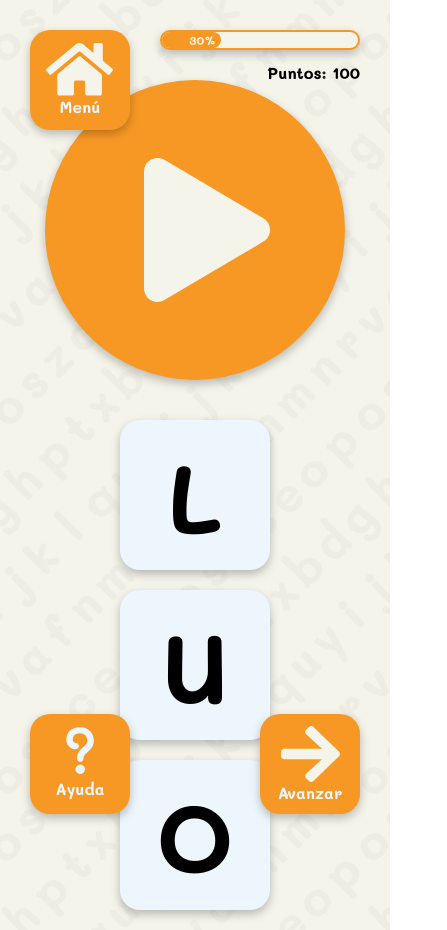
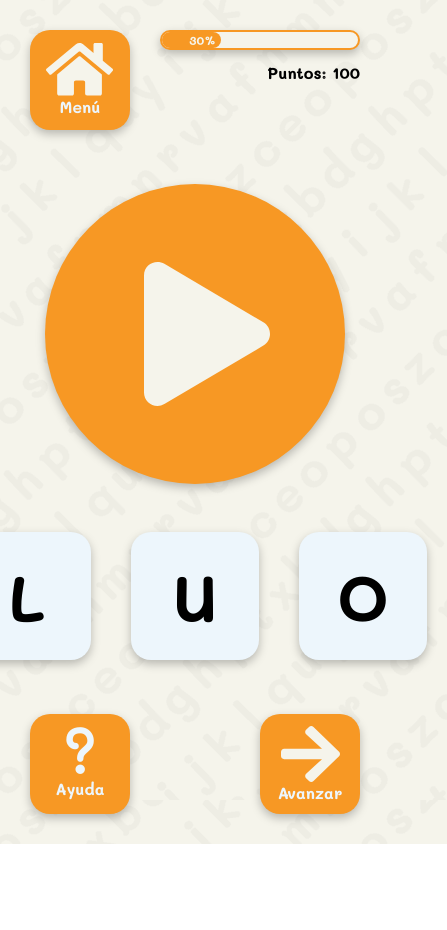
Before and after one commit to AndresViracacha/Leera, a plain HTML site: page E_Primera/index.html in a window 390 px wide. Shown: the whole page, 447 px wide, since content can reach past the window. After the commit the page ends 844 px from the top, so only its background shows below. Drawn offline with Linux system fonts and the light colour scheme.

Commit message:
actualizando

```diff
--- a/E_Primera/style.css
+++ b/E_Primera/style.css
@@ -9,8 +9,11 @@ body{
 }
 .container{
     width: 100%;
+    height: 100vh;
     margin: 0 auto;
-    margin-top: 80px;
+    display: flex;
+    justify-content: center;
+    align-items: center;
     position: relative;
 }
 section{
@@ -33,24 +36,23 @@ section{
 }
 .cards{
     display: flex;
-    max-width: 720px;
-    width: 56%;
-    justify-content: space-between;
+    min-width: 60%;
+    justify-content: center;
     margin: 0 auto;
-    margin-top: 20px;
+    margin-top: 48px;
 }
 .card{
-    width: 200px;
-    height: 200px;
+    width: 128px;
+    height: 128px;
     background-color: #EDF6FC;
     border-radius: 20px;
     box-shadow: 0px 4px 10px rgba(0, 0, 0, 0.25);
     display: flex;
     justify-content: center;
     align-items: center;
-    font-size: 96px;
-    margin-top: 40px;
+    font-size: 64px;
     transition: 1s all ease;
+    margin: 0 20px;
 }
 .correct{
     background-color: #389DE0;
@@ -103,18 +105,3 @@ button p{
     display: flex;
     justify-content: space-between;
 }
-@media screen and (max-width: 1130px) {
-    .cards{
-        flex-wrap: wrap;
-        justify-content: center;
-        margin-top: 40px;
-    }
-    .card{
-        width:  30%;
-        height: 30%;
-        min-width: 150px;
-        height: 150px ;
-        margin: 0 20px;
-        margin-bottom: 20px;
-    }
-  }
```
